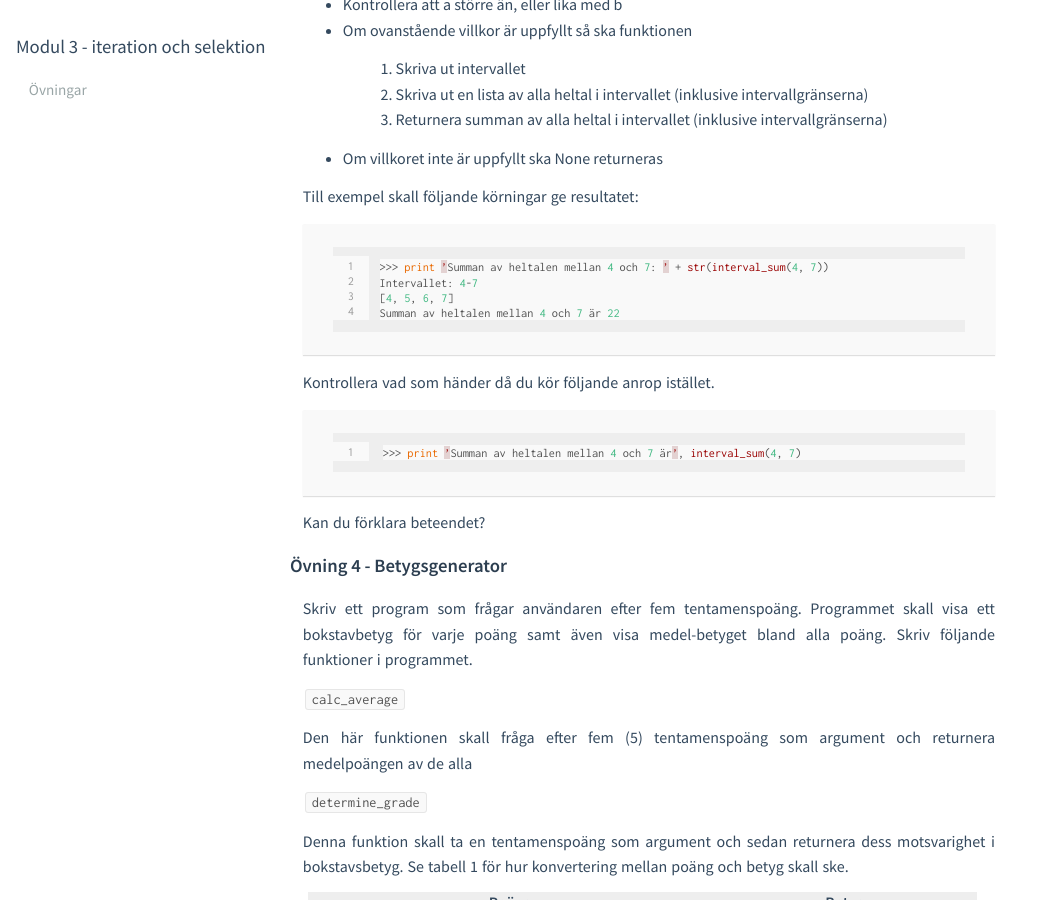
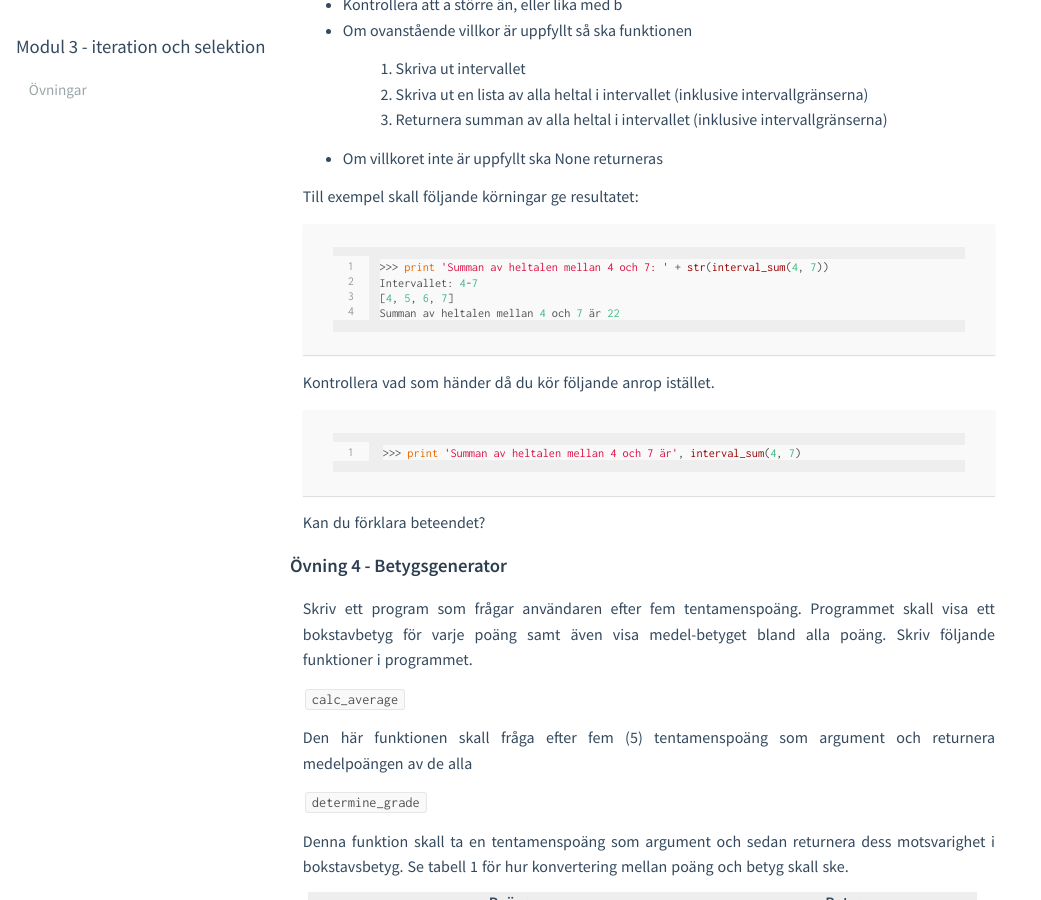
Before and after one commit to mau-dvmt/ia-python, a Jekyll site: the page built from modules/m3/exercises/L05.md, in a window 1280 px wide and 900 px high, scrolled down 1267 px. Shown: the whole window, without its empty margins (0-1041 px from the left). Built offline with Jekyll 4.4.1, drawn with Linux system fonts in a browser that asks for light colours.

Commit message:
Fix improper quoting

```diff
--- a/modules/m3/exercises/L05.md
+++ b/modules/m3/exercises/L05.md
@@ -57,7 +57,7 @@ Skriv funktionen `interval_sum(a, b)` (du kan anta att både a och b är heltal)
 
 Till exempel skall följande körningar ge resultatet:
 {% highlight python linenos %}
->>> print ’Summan av heltalen mellan 4 och 7: ’ + str(interval_sum(4, 7))
+>>> print 'Summan av heltalen mellan 4 och 7: ' + str(interval_sum(4, 7))
 Intervallet: 4-7
 [4, 5, 6, 7]
 Summan av heltalen mellan 4 och 7 är 22
@@ -65,7 +65,7 @@ Summan av heltalen mellan 4 och 7 är 22
 
 Kontrollera vad som händer då du kör följande anrop istället.
 {% highlight python linenos %}
->>> print ’Summan av heltalen mellan 4 och 7 är’, interval_sum(4, 7)
+>>> print 'Summan av heltalen mellan 4 och 7 är', interval_sum(4, 7)
 {% endhighlight %}
 Kan du förklara beteendet?
 
```
